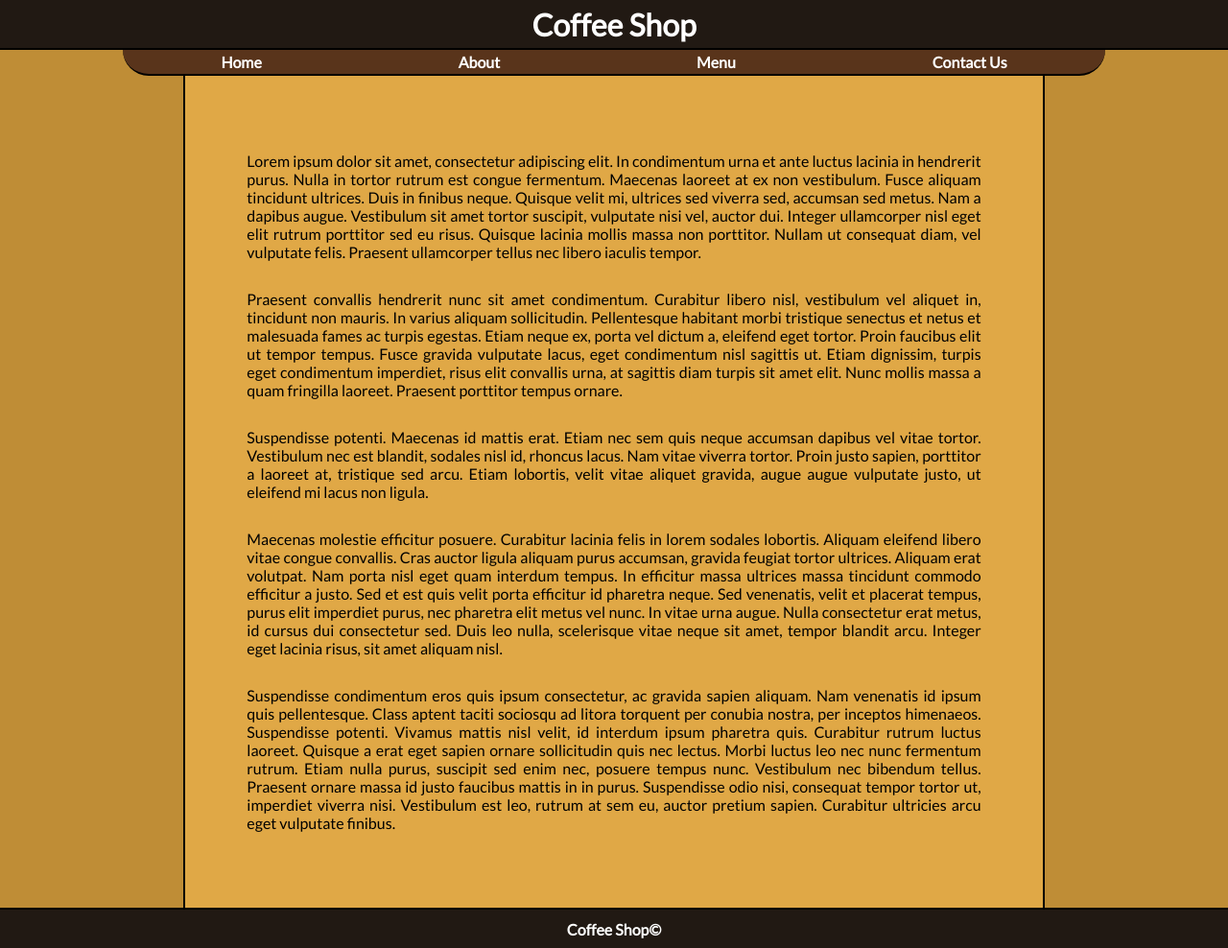
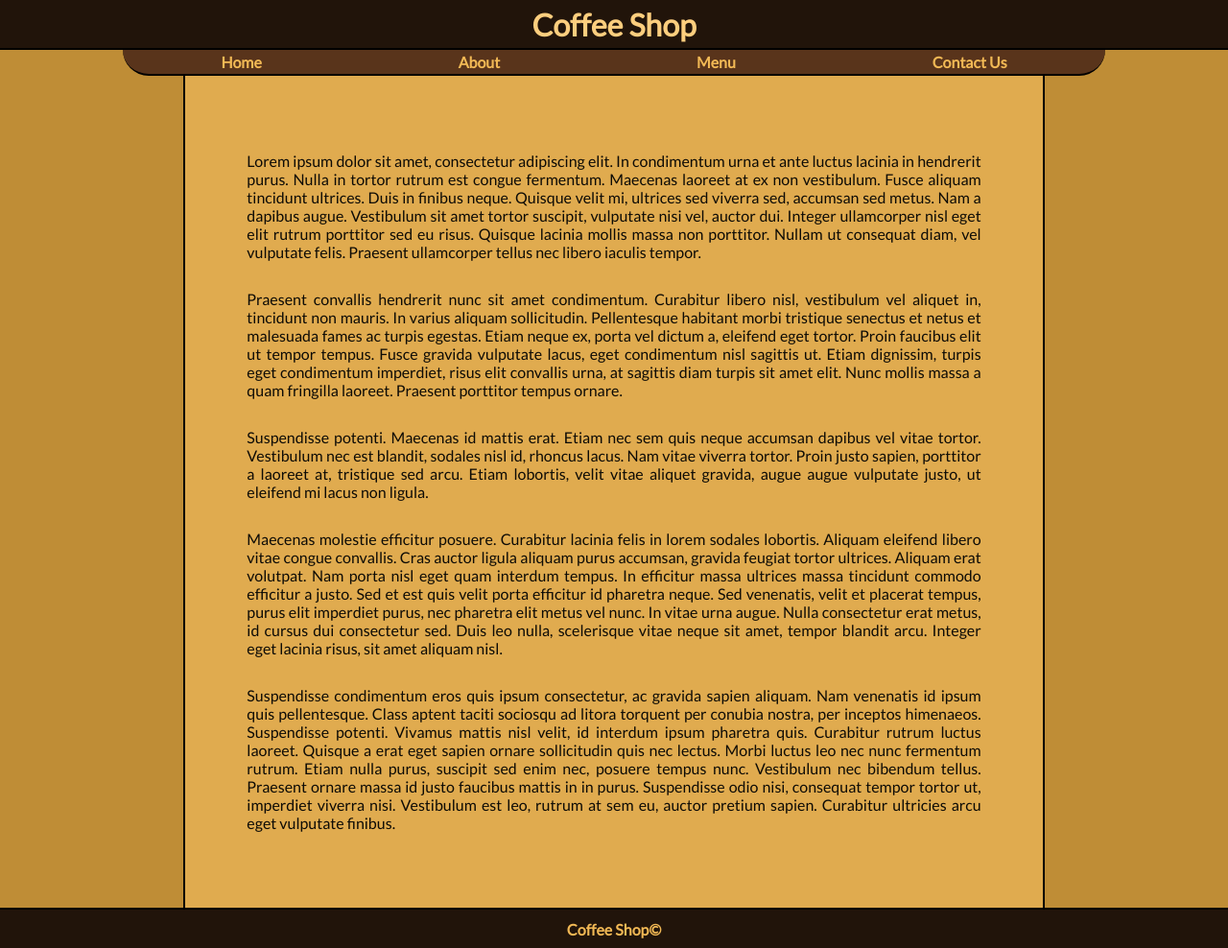
Before and after one commit to brodriguez8774/CS3500GroupProject, a PHP site: page / in a window 1280 px wide. Shown: the whole page at 96% size. Run offline with PHP 8.4, Linux system fonts and the light colour scheme.

Commit message:
Recolor text to better match original greyscale pallet and minorly change general saturation

```diff
--- a/WebSite/static/css/base.css
+++ b/WebSite/static/css/base.css
@@ -46,7 +46,7 @@ main {
   width: 100%; }
 
 body {
-  color: #000; }
+  color: #0d0b06; }
 
 body {
   background-color: #bf8d36; }
@@ -71,10 +71,10 @@ header .login {
   width: 10%; }
 
 header {
-  color: #fff; }
+  color: #fcce7e; }
 
 header {
-  background-color: #211913; }
+  background-color: #21140a; }
 
 footer {
   display: flex;
@@ -84,10 +84,10 @@ footer {
 
 footer {
   font-weight: bold;
-  color: #fff; }
+  color: #f2b955; }
 
 footer {
-  background-color: #211913;
+  background-color: #21140a;
   border-top: 2px solid #000; }
 
 nav {
@@ -114,12 +114,12 @@ nav li li {
   display: none; }
 
 nav {
-  color: #fff; }
+  color: #f2b955; }
 
 nav li {
   font-weight: bold; }
 nav a {
-  color: #fff;
+  color: #f2b955;
   text-decoration: none; }
 nav a:hover {
   text-decoration: underline; }
@@ -151,9 +151,11 @@ main p {
 
 main p {
   text-align: justify; }
+main a {
+  color: #211c10; }
 
 main #content {
-  background-color: #e0a846;
+  background-color: #e0ab4f;
   border-right: 2px solid #000;
   border-left: 2px solid #000; }
 
--- a/WebSite/static/css/sass/_content.scss
+++ b/WebSite/static/css/sass/_content.scss
@@ -95,6 +95,10 @@ main {
 main {
     p {
         text-align: justify;
+    }
+
+    a {
+        color: $color-link;
     }
 }
 
--- a/WebSite/static/css/sass/_nav.scss
+++ b/WebSite/static/css/sass/_nav.scss
@@ -89,7 +89,7 @@ nav {
 //**************************************************
 
 nav {
-    color: $color-link;
+    color: $color-title2;
 }
 
 nav {
@@ -99,7 +99,7 @@ nav {
     }
 
     a {
-    	color: $color-link;
+    	color: $color-title2;
         text-decoration: none;
     }
 
--- a/WebSite/static/css/sass/_variables.scss
+++ b/WebSite/static/css/sass/_variables.scss
@@ -28,7 +28,7 @@ $color-white: #fff;
 
 //$color-header: #674d3c;
 //$color-header: $color-greyDarkMore;
-$color-header: #211913;
+$color-header: #21140a;
 
 //$color-nav: #a35f31;
 //$color-nav: $color-greyDark;
@@ -36,7 +36,7 @@ $color-nav: #59341b;
 
 //$color-body: #9f7732;
 //$color-body: $color-greyLightMore;
-$color-body: #e0a846;
+$color-body: #e0ab4f;
 
 //$color-margins: #5e451a;
 //$color-margins: $color-greyLight;
@@ -48,16 +48,19 @@ $color-borders: $color-black;
 
 // Color-Font
 //$color-title1: #f2d6a7;
-$color-title1: $color-white;
+//$color-title1: $color-white;
+$color-title1: #fcce7e;
 
 //$color-title2: #f2d6a7;
-$color-title2: $color-white;
+//$color-title2: $color-white;
+$color-title2: #f2b955;
 
 //$color-link: #d5b169;
-$color-link: $color-white;
+//$color-link: $color-black;
+$color-link: #211c10;
 
 //$color-text: $color-black;
-$color-text: $color-black;
+$color-text: #0d0b06;
 
 //**************************************************
 //END Color Block
```
